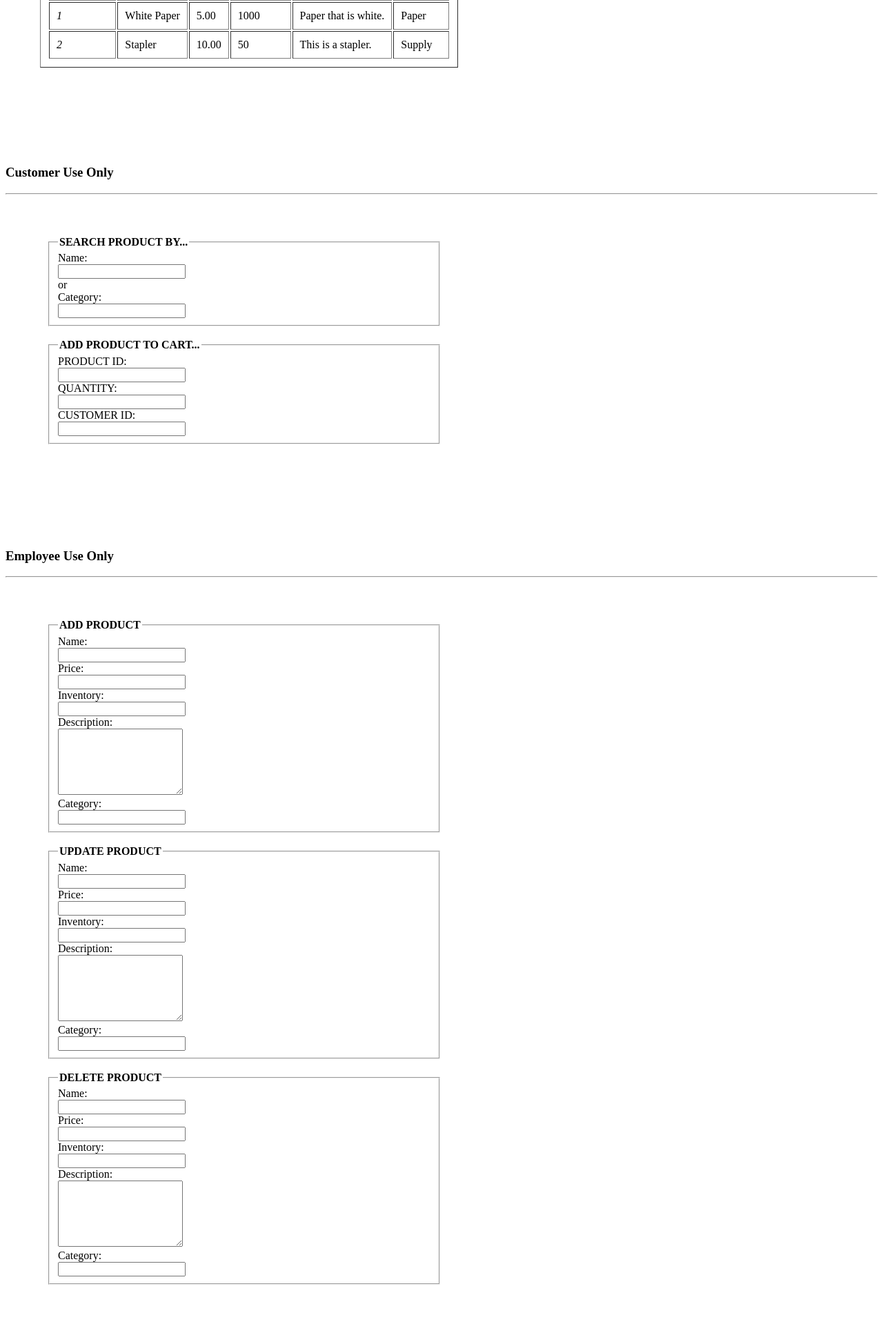
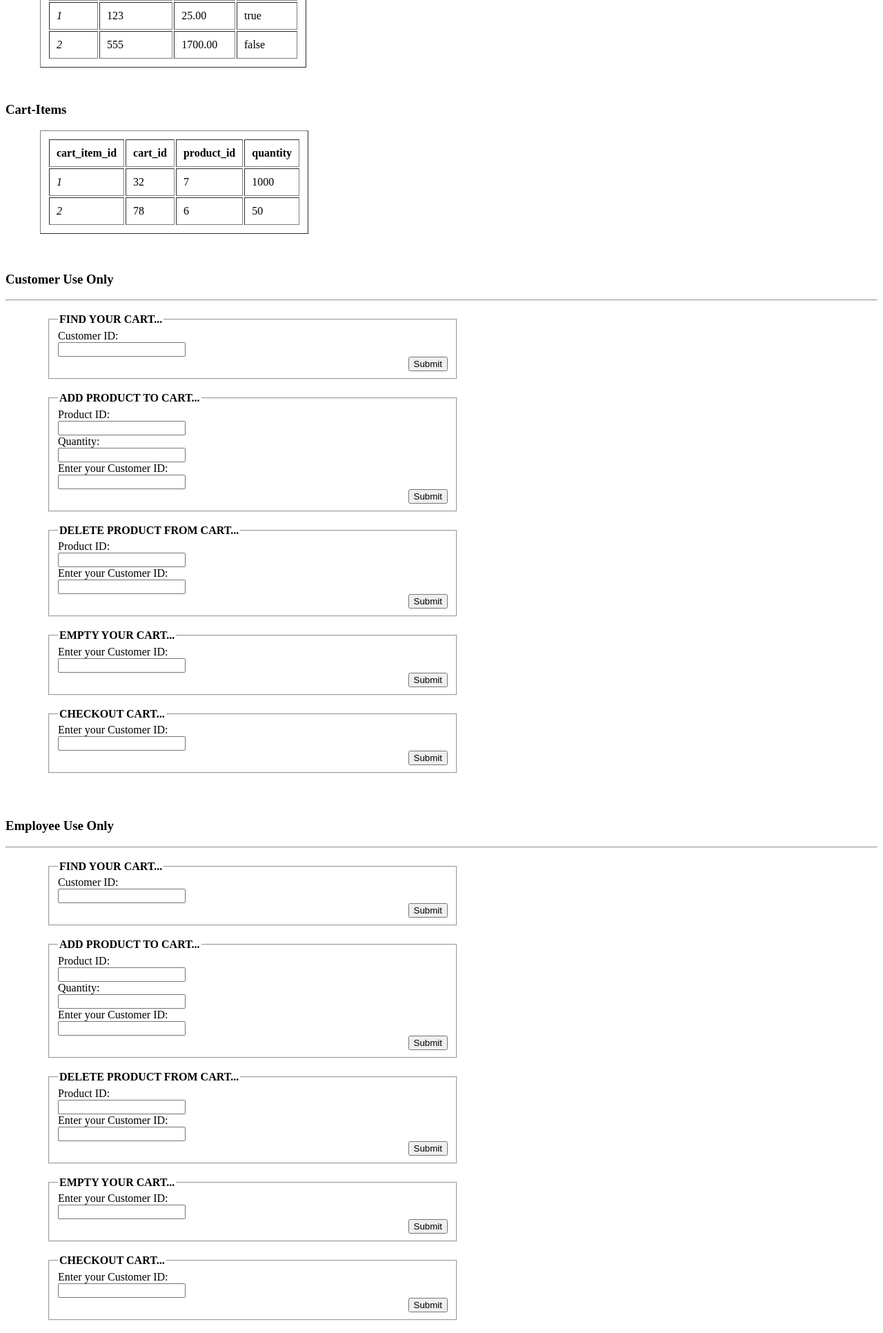
Before and after one commit to Zaki-Ahmed1/CS340-Project, a website: page pages/carts.html in a window 1280 px wide. Shown: the part 297-2229 px from the top of the page at 69% size. Drawn offline with Linux system fonts and the light colour scheme.

Commit message:
80% done

```diff
--- a/pages/carts.html
+++ b/pages/carts.html
@@ -6,6 +6,7 @@
     <!-- Universal Styling-->
     <style>
         th, td {padding: 10px}
+        button {float: right; margin-left: -50%;}
     </style>
 </head>
 
@@ -24,60 +25,80 @@
 
     <!-- Table-->
     <br>
-    <h3>Products Table</h3>
+    <h3>Carts Table</h3>
     <hr>
-
+    <div>
         <table style="margin: 50px; padding: 10px;" border="black">
             <thead>
                 <tr>
-                <th>product_id</th>
-                <th>name</th>
-                <th>price</th>
-                <th>inventory</th>
-                <th>description</th>
-                <th>category</th>
+                    <th>cart_id</th>
+                    <th>customer_id</th>
+                    <th>cart_total</th>
+                    <th>processed</th>
                 </tr>
             </thead>
 
             <tbody>
                 <tr>
                     <td><i>1</i></td>
-                <td>White Paper</td>
-                <td>5.00</td>
-                <td>1000</td>
-                <td>Paper that is white.</td>
-                <td>Paper</td>
+                    <td>123</td>
+                    <td>25.00</td>
+                    <td>true</td>
                 </tr>
 
                 <tr>
                     <td><i>2</i></td>
-                <td>Stapler</td>
-                <td>10.00</td>
+                    <td>555</td>
+                    <td>1700.00</td>
+                    <td>false</td>
+                </tr>
+            </tbody>
+        </table>
+
+        <h3>Cart-Items</h3>
+        <table style="margin-left: 50px; padding: 10px;" border="black">
+            <thead>
+                <tr>
+                    <th>cart_item_id</th>
+                    <th>cart_id</th>
+                    <th>product_id</th>
+                    <th>quantity</th>
+                </tr>
+            </thead>
+
+            <tbody>
+                <tr>
+                    <td><i>1</i></td>
+                    <td>32</td>
+                    <td>7</td>
+                    <td>1000</td>
+                </tr>
+
+                <tr>
+                    <td><i>2</i></td>
+                    <td>78</td>
+                    <td>6</td>
                     <td>50</td>
-                <td>This is a stapler.</td>
-                <td>Supply</td>
                 </tr>
             </tbody>
         </table>
     </div>
 
     <!-- Customer Commands-->
-    <br><br><br><br>
+    <br><br>
     <h3>
         Customer Use Only
     </h3>
     <hr>
-    <div style="margin: 50px; padding: 10px;">
+    <div style="margin-left: 50px; padding: 10px;">
         <form style="width: 50%">
             <fieldset>
                 <!-- TODO: do we need to convert the price and inventory from text to integers? -->
-            <legend><b>SEARCH PRODUCT BY...</b></legend>
-            <label>Name:<br/>
+            <legend><b>FIND YOUR CART...</b></legend>
+            <label>Customer ID:<br/>
                 <input type="text" name="productName" />
             </label><br/>
-            or <br>
-            <label>Category:<br/>
-                <input type="text" name="category" /></label><br/>
+            <button>Submit</button>
             </fieldset>
         </form><br>
 
@@ -85,40 +106,15 @@
             <fieldset>
                 <!-- TODO: do we need to convert the price and inventory from text to integers? -->
             <legend><b>ADD PRODUCT TO CART...</b></legend>
-            <label>PRODUCT ID:<br/>
+            <label>Product ID:<br/>
                 <input type="text" name="productName" />
             </label><br/>
-            <label>QUANTITY:<br/>
+            <label>Quantity:<br/>
                 <input type="text" name="category" /></label><br/>
-            <label>CUSTOMER ID:<br/>
+            <label>Enter your Customer ID:<br/>
                 <input type="text" name="productName" />
             </label><br/>
-            </fieldset>
-        </form>
-    </div>
-
-    <!-- Employee Commands-->
-    <br><br><br><br>
-    <h3>
-        Employee Use Only
-    </h3>
-    <hr>
-    <div style="margin: 50px; padding: 10px;" border="black">
-        <form style="width: 50%">
-            <fieldset>
-                <!-- TODO: do we need to convert the price and inventory from text to integers? -->
-            <legend><b>ADD PRODUCT</b></legend>
-            <label>Name:<br/>
-                <input type="text" name="productName" />
-            </label><br/>
-            <label>Price:<br/>
-                <input type="text" name="price" /></label><br/>
-            <label>Inventory:<br/>
-                <input type="text" name="inventory" /></label><br/>
-            <label>Description:<br/>
-                <textarea name="description" cols="20" rows="6"></textarea><br/>
-            <label>Category:<br/>
-                <input type="text" name="category" /></label><br/>
+            <button>Submit</button>
             </fieldset>
         </form>
 
@@ -126,18 +122,14 @@
         <form style="width: 50%">
             <fieldset>
                 <!-- TODO: do we need to convert the price and inventory from text to integers? -->
-            <legend><b>UPDATE PRODUCT</b></legend>
-            <label>Name:<br/>
+            <legend><b>DELETE PRODUCT FROM CART...</b></legend>
+            <label>Product ID:<br/>
                 <input type="text" name="productName" />
             </label><br/>
-            <label>Price:<br/>
-                <input type="text" name="price" /></label><br/>
-            <label>Inventory:<br/>
-                <input type="text" name="inventory" /></label><br/>
-            <label>Description:<br/>
-                <textarea name="description" cols="20" rows="6"></textarea><br/>
-            <label>Category:<br/>
-                <input type="text" name="category" /></label><br/>
+            <label>Enter your Customer ID:<br/>
+                <input type="text" name="productName" />
+            </label><br/>
+            <button>Submit</button>
             </fieldset>
         </form>
 
@@ -145,22 +137,100 @@
         <form style="width: 50%">
             <fieldset>
                 <!-- TODO: do we need to convert the price and inventory from text to integers? -->
-            <legend><b>DELETE PRODUCT</b></legend>
-            <label>Name:<br/>
+            <legend><b>EMPTY YOUR CART...</b></legend>
+            <label>Enter your Customer ID:<br/>
                 <input type="text" name="productName" />
             </label><br/>
-            <label>Price:<br/>
-                <input type="text" name="price" /></label><br/>
-            <label>Inventory:<br/>
-                <input type="text" name="inventory" /></label><br/>
-            <label>Description:<br/>
-                <textarea name="description" cols="20" rows="6"></textarea><br/>
-            <label>Category:<br/>
-                <input type="text" name="category" /></label><br/>
+            <button>Submit</button>
+            </fieldset>
+        </form>
+
+        <br>
+        <form style="width: 50%">
+            <fieldset>
+                <!-- TODO: do we need to convert the price and inventory from text to integers? -->
+            <legend><b>CHECKOUT CART...</b></legend>
+            <label>Enter your Customer ID:<br/>
+                <input type="text" name="productName" />
+            </label><br/>
+            <button>Submit</button>
             </fieldset>
         </form>
     </div>
 
+    <!-- Employee Commands-->
+    <br><br>
+    <h3>
+        Employee Use Only
+    </h3>
+    <hr>
+    <div style="margin-left: 50px; padding: 10px;">
+        <form style="width: 50%">
+            <fieldset>
+                <!-- TODO: do we need to convert the price and inventory from text to integers? -->
+            <legend><b>FIND YOUR CART...</b></legend>
+            <label>Customer ID:<br/>
+                <input type="text" name="productName" />
+            </label><br/>
+            <button>Submit</button>
+            </fieldset>
+        </form><br>
+
+        <form style="width: 50%">
+            <fieldset>
+                <!-- TODO: do we need to convert the price and inventory from text to integers? -->
+            <legend><b>ADD PRODUCT TO CART...</b></legend>
+            <label>Product ID:<br/>
+                <input type="text" name="productName" />
+            </label><br/>
+            <label>Quantity:<br/>
+                <input type="text" name="category" /></label><br/>
+            <label>Enter your Customer ID:<br/>
+                <input type="text" name="productName" />
+            </label><br/>
+            <button>Submit</button>
+            </fieldset>
+        </form>
+
+        <br>
+        <form style="width: 50%">
+            <fieldset>
+                <!-- TODO: do we need to convert the price and inventory from text to integers? -->
+            <legend><b>DELETE PRODUCT FROM CART...</b></legend>
+            <label>Product ID:<br/>
+                <input type="text" name="productName" />
+            </label><br/>
+            <label>Enter your Customer ID:<br/>
+                <input type="text" name="productName" />
+            </label><br/>
+            <button>Submit</button>
+            </fieldset>
+        </form>
+
+        <br>
+        <form style="width: 50%">
+            <fieldset>
+                <!-- TODO: do we need to convert the price and inventory from text to integers? -->
+            <legend><b>EMPTY YOUR CART...</b></legend>
+            <label>Enter your Customer ID:<br/>
+                <input type="text" name="productName" />
+            </label><br/>
+            <button>Submit</button>
+            </fieldset>
+        </form>
+
+        <br>
+        <form style="width: 50%">
+            <fieldset>
+                <!-- TODO: do we need to convert the price and inventory from text to integers? -->
+            <legend><b>CHECKOUT CART...</b></legend>
+            <label>Enter your Customer ID:<br/>
+                <input type="text" name="productName" />
+            </label><br/>
+            <button>Submit</button>
+            </fieldset>
+        </form>
+    </div>
 
 </body>
 
```
Also changed, not shown: pages/customers.html (+1 -1 lines), pages/orders.html (+11 -45 lines). Lines whose indentation alone changed are shown as unchanged.
